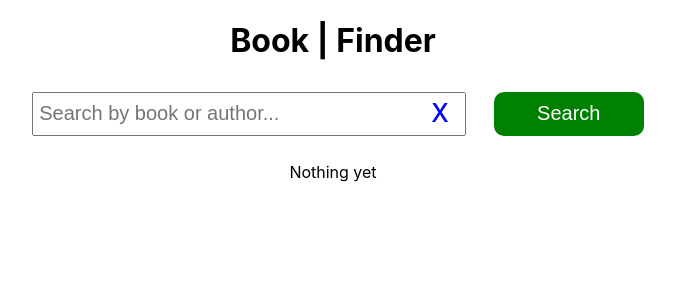
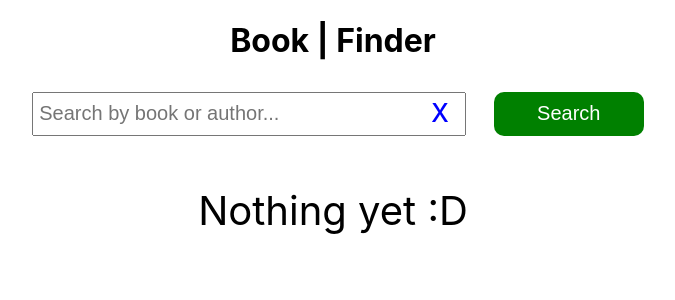
Before and after one commit to bikilone/book-finder, a React (Create React App) app: page /#/ in a window 1280 px wide. Shown: the top 300 px of the page, without its empty margins (307-982 px from the left). Built offline with nearby package versions, Linux system fonts and the light colour scheme.

Commit message:
basic landing page

```diff
--- a/public/index.html
+++ b/public/index.html
@@ -21,7 +21,7 @@
       work correctly both with client-side routing and a non-root public URL.
       Learn how to configure a non-root public URL by running `npm run build`.
     -->
-    <title>React App</title>
+    <title>Book Finder</title>
   </head>
   <body>
     <noscript>You need to enable JavaScript to run this app.</noscript>
--- a/src/App.js
+++ b/src/App.js
@@ -5,6 +5,7 @@ import CardList from "./CardList";
 import DataService from "./service/dataservice";
 import Loader from "react-loader-spinner";
 import Error from "./Error";
+import LandingPage from "./LandingPage";
 
 import "./css/App.css";
 
@@ -109,7 +110,7 @@ class App extends Component {
         ) : this.state.cards.length > 0 ? ( // landing page issue
           <CardList cards={this.state.cards} loading={this.state.loading} />
         ) : (
-          <p>Nothing yet</p>
+          <LandingPage />
         )}
       </div>
     );
--- /dev/null
+++ b/src/LandingPage.js
@@ -0,0 +1,6 @@
+import React from "react";
+import "./css/LandingPage.css";
+
+export default function LandingPage() {
+  return <div className="landing">Nothing yet :D</div>;
+}
--- /dev/null
+++ b/src/css/LandingPage.css
@@ -0,0 +1,4 @@
+.landing {
+  font-size: 40px;
+  margin-top: 40px;
+}
```
